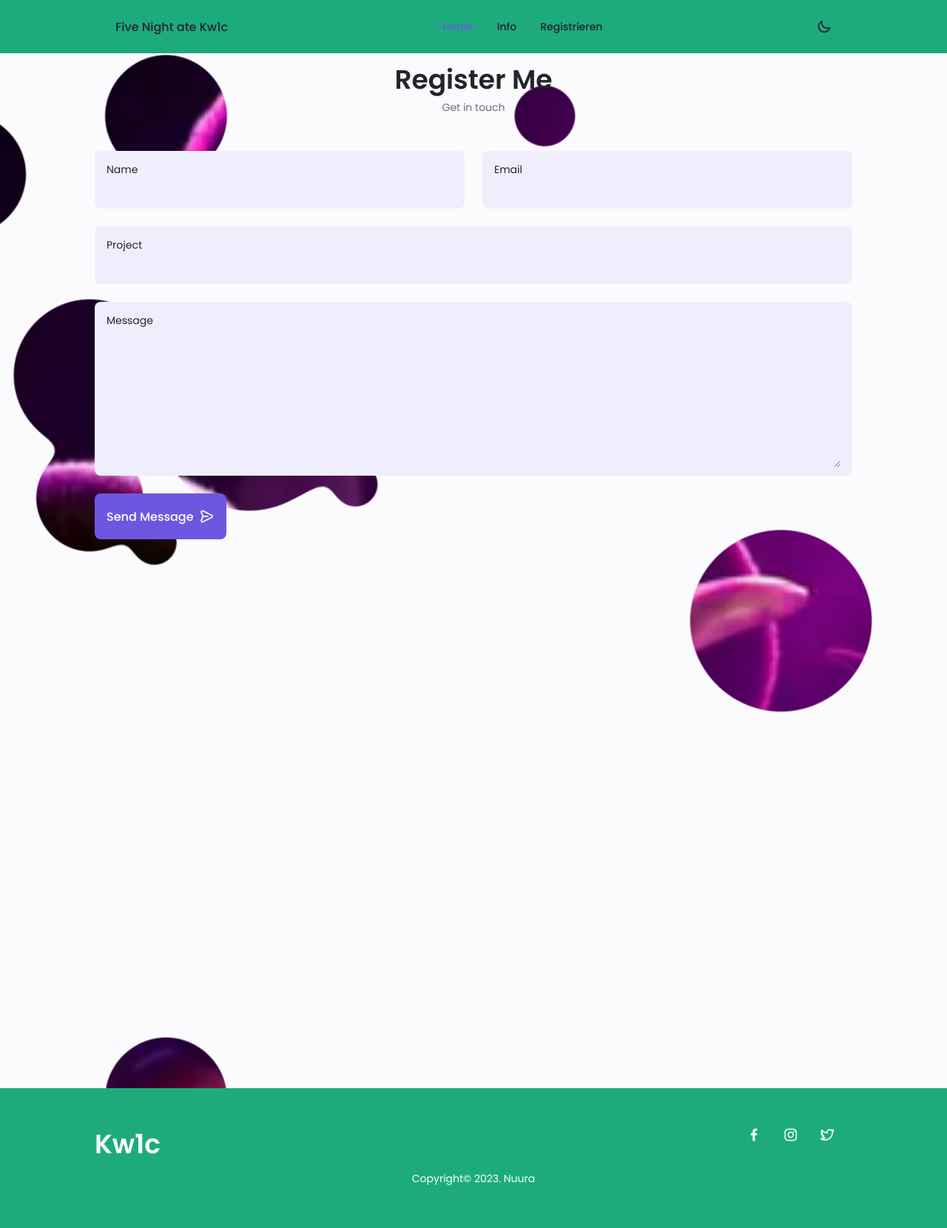
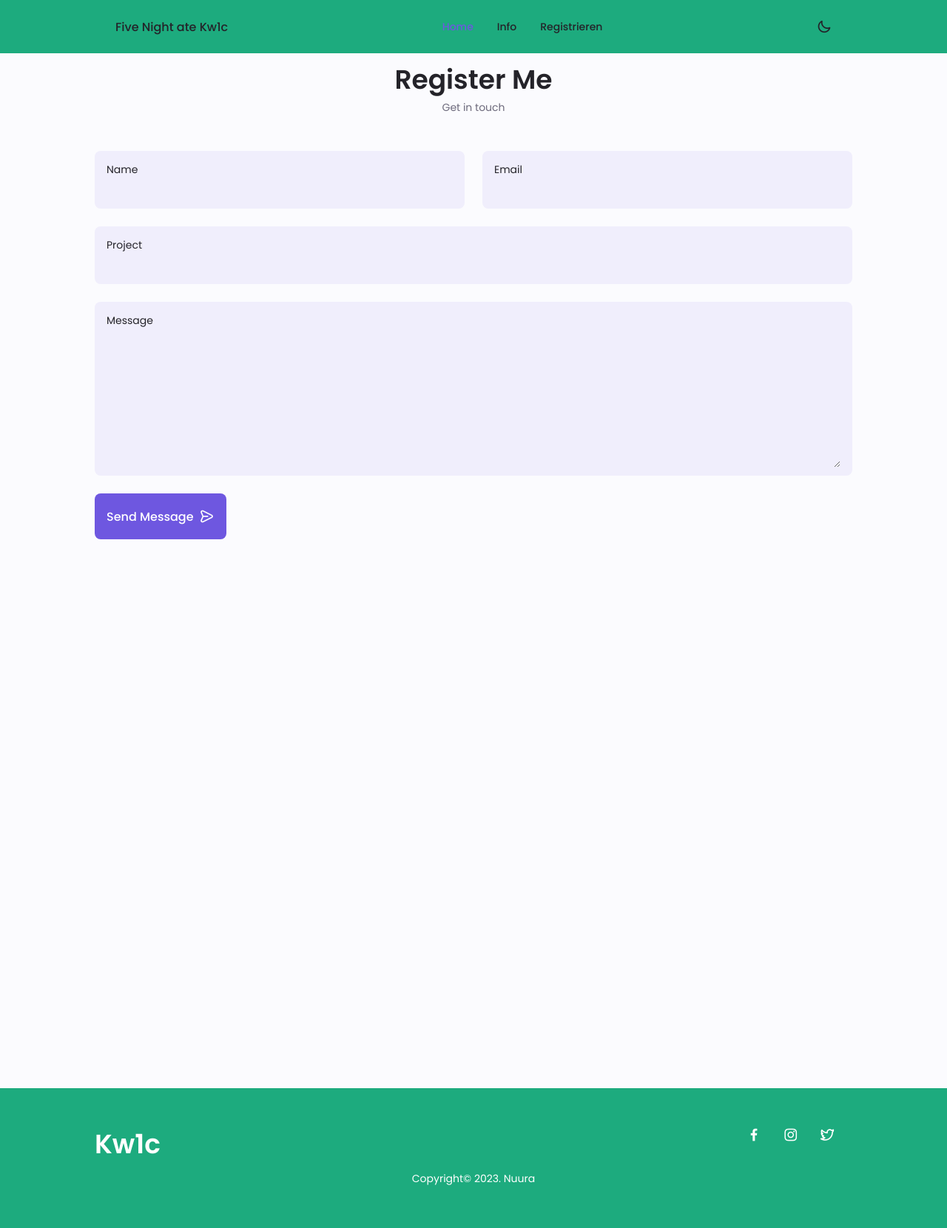
Before and after one commit to fivenightsatkw1c/fnak, a PHP site: page /RegisterForem.php in a window 1280 px wide. Shown: the whole page at 74% size. Run offline with PHP 8.4, Linux system fonts and the light colour scheme.

Commit message:
Blobs weg

```diff
--- a/RegisterForem.php
+++ b/RegisterForem.php
@@ -25,38 +25,7 @@
      <!-- Main content -->
     <main class="main">
 
-        <svg class="blobCont">
-            <image href="./assets/img/Backround.png" mask="url(#mask)" width="100%" height="100%" preserveAspectRatio="xMidYMid slice" />
-            <defs>
-                <filter id="gooey" height="130%">
-                    <feGaussianBlur in="SourceGraphic" stdDeviation="15" result="blur" />
-                    <feColorMatrix in="blur" mode="matrix" values="1 0 0 0 0  0 1 0 0 0  0 0 1 0 0  0 0 0 18 -7" result="goo" />
-                </filter>
-            </defs>
-            <mask id="mask" x="0" y="0">
-            <g style="filter: url(#gooey)">
-                <!-- Add circles -->
-                  <circle class="blob" cx="10%" cy="10%" r="80" fill="white" stroke="white"/>
-                  <circle class="blob" cx="50%" cy="10%" r="40" fill="white" stroke="white"/>
-                  <circle class="blob" cx="17%" cy="15%" r="70" fill="white" stroke="white"/>
-                  <circle class="blob" cx="90%" cy="20%" r="120" fill="white" stroke="white"/>
-                  <circle class="blob" cx="30%" cy="25%" r="30" fill="white" stroke="white"/>
-                  <circle class="blob" cx="50%" cy="60%" r="80" fill="white" stroke="white"/>
-                  <circle class="blob" cx="70%" cy="90%" r="10" fill="white" stroke="white"/>
-                  <circle class="blob" cx="90%" cy="60%" r="90" fill="white" stroke="white"/>
-                  <circle class="blob" cx="30%" cy="90%" r="80" fill="white" stroke="white"/>
-                  <circle class="blob" cx="10%" cy="10%" r="80" fill="white" stroke="white"/>
-                  <circle class="blob" cx="50%" cy="10%" r="20" fill="white" stroke="white"/>
-                  <circle class="blob" cx="17%" cy="15%" r="70" fill="white" stroke="white"/>
-                  <circle class="blob" cx="40%" cy="20%" r="120" fill="white" stroke="white"/>
-                  <circle class="blob" cx="30%" cy="25%" r="30" fill="white" stroke="white"/>
-                  <circle class="blob" cx="80%" cy="60%" r="80" fill="white" stroke="white"/>
-                  <circle class="blob" cx="17%" cy="10%" r="100" fill="white" stroke="white"/>
-                  <circle class="blob" cx="40%" cy="60%" r="90" fill="white" stroke="white"/>
-                  <circle class="blob" cx="10%" cy="50%" r="80" fill="white" stroke="white"/>
-                </g>
-            </mask>
-        </svg>
+
         <!-- ... -->
          <!--==================== RegisterForm ====================-->
          <section class="RegisterForm section" id="Register">
--- a/header.php
+++ b/header.php
@@ -6,7 +6,7 @@
                 <div class="nav-menu" id="nav-menu">
                     <ul class="nav-list grid">
                         <li class="nav-item">
-                            <a href="/index.php" class="nav-link active-link">
+                            <a href="/Website/index.php" class="nav-link active-link">
                                 <i class="uil uil-estate nav-icon"></i>Home
                             </a>
                         </li>
@@ -16,7 +16,7 @@
                             </a>
                         </li>
                         <li class="nav-item">
-                            <a href="/RegisterForem.php" class="nav-link">
+                            <a href="/Website/RegisterForem.php" class="nav-link">
                                 <i class="uil uil-file-info-alt nav-icon"></i> Registrieren</a
                             >
                         </li>
```
Also changed, not shown: index.php (+1 -33 lines).
